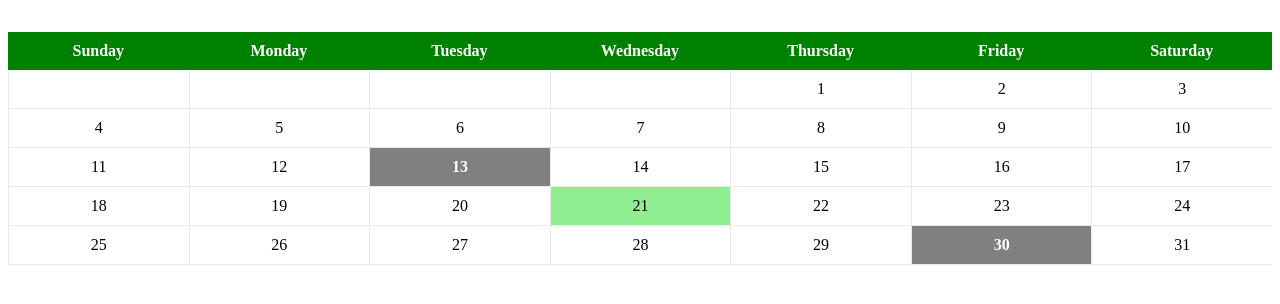
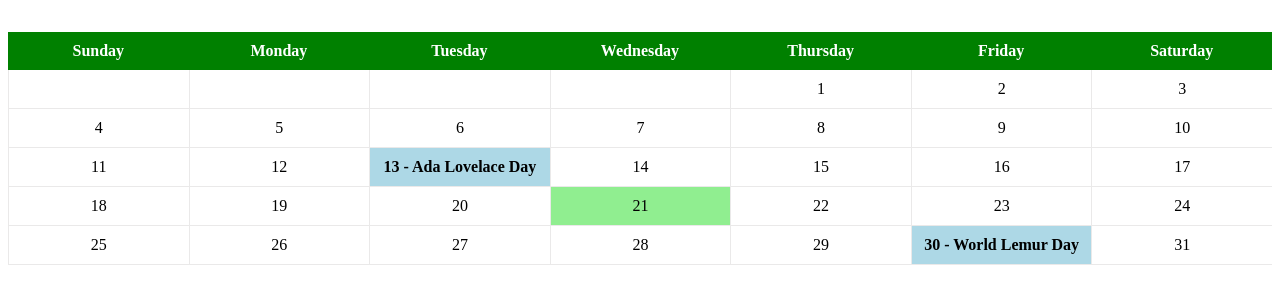
Before and after one commit to alizada-dev/Project-Days-Calendar, a website with bundled scripts: page index.html in a window 1280 px wide. Shown: the part 176-480 px from the top of the page. Built offline with nearby package versions, Linux system fonts and the light colour scheme.

Commit message:
Displaying Commemorative Days' names in the calendar

```diff
--- a/common.mjs
+++ b/common.mjs
@@ -1,8 +1,3 @@
-// This is a placeholder file which shows how you can define functions which can be used from both a browser script and a node script. You can delete the contents of the file once you have understood how it works.
-
-// export function getGreeting() {
-//     return "Hello";
-// }
 
 export function getWeekDaysNames() {
     return ["Sunday", "Monday", "Tuesday", "Wednesday", "Thursday", "Friday", "Saturday"];
--- a/public/days.json
+++ b/public/days.json
@@ -33,5 +33,11 @@
         "dayName": "Friday",
         "occurrence": "last",
         "descriptionURL": "https://codeyourfuture.github.io/Checkpoint/days/lemurs.txt"
+    },
+    {
+        "name": " International Dawn Chorus Day",
+        "monthName": "May",
+        "dayName": "Sunday",
+        "occurrence": "first"
     }
 ]
--- a/public/styles.css
+++ b/public/styles.css
@@ -53,7 +53,6 @@ main {
 }
 
 .commemorative-date {
-    background-color: grey;
+    background-color: lightblue;
     font-weight: bold;
-    color: #fff;
 }
--- a/src/web.mjs
+++ b/src/web.mjs
@@ -73,57 +73,11 @@ form.addEventListener("submit", (e) => {
     currentYear = year;
 })
 
-
-function renderCalendar(month, year) {
-
-    const months = getMonthNames();
-    const commemorativeDays = daysData;
-
-    calendarDates.innerHTML = "";
-    monthYear.textContent = `${months[month]} ${year}`;
-
-    const firstDay = new Date(year, month, 1).getDay();
-
-    const daysInMonth = new Date(year, month + 1, 0).getDate();
-
-    for (let i = 0; i < firstDay; i++) {
-        const blank = document.createElement("div");
-        calendarDates.appendChild(blank);
-    }
-
-    const today = new Date();
-
-    // Populate the days
-    for (let i = 1; i <= daysInMonth; i++) {
-        const day = document.createElement("div");
-        day.textContent = i;
-
-        // Looping through daysData
-        commemorativeDays.forEach(commemorativeDay => {
-            if (commemorativeDay.monthName == months[month]) {
-                const specialDay = calculateCommemorativeDate(year, month, commemorativeDay.dayName, commemorativeDay.occurrence);
-
-                if (i === specialDay) {
-                    day.classList.add('commemorative-date');
-                }
-            }
-        })
-
-
-        // Highlighting today's date
-        if (i === today.getDate() && month === today.getMonth() && year === today.getFullYear()) {
-            day.classList.add('current-date');
-        }
-
-        calendarDates.appendChild(day);
-    }
-}
-
-
+// Calculating commemorative dates
 function calculateCommemorativeDate(year, month, day, occurrence) {
 
     const occurrences = ["first", "second", "third"];
-    const targetOccurrence = occurrences.indexOf(occurrence);
+    const targetOccurrence = occurrences.indexOf(occurrence) + 1;
 
     const weekdays = getWeekDaysNames();
     const targetWeekDay = weekdays.indexOf(day);
@@ -131,7 +85,7 @@ function calculateCommemorativeDate(year, month, day, occurrence) {
     const daysInMonth = new Date(year, month + 1, 0).getDate();
 
     // Number of times the target weekday is encountered
-    let count = -1;
+    let count = 0;
     if (occurrence === "last") {
         for (let j = daysInMonth; j >= 1; j--) {
             // 31, 30, 29, 28, ..., 3, 2, 1
@@ -156,9 +110,65 @@ function calculateCommemorativeDate(year, month, day, occurrence) {
     }
 }
 
+// Main function
+function renderCalendar(month, year) {
 
-// console.log(calculateCommemorativeDate(2026, 9, "Tuesday", "last"));
+    const months = getMonthNames();
 
+    calendarDates.innerHTML = "";
+    monthYear.textContent = `${months[month]} ${year}`;
+
+    const firstDay = new Date(year, month, 1).getDay();
+
+    const daysInMonth = new Date(year, month + 1, 0).getDate();
+
+    for (let i = 0; i < firstDay; i++) {
+        const blank = document.createElement("div");
+        calendarDates.appendChild(blank);
+    }
+
+    const today = new Date();
+
+    // Looping through daysData
+    const commemorativeDates = [];
+    daysData.forEach(commemorativeDay => {
+        if (commemorativeDay.monthName === months[month]) {
+            const specialDay = calculateCommemorativeDate(
+                year,
+                month,
+                commemorativeDay.dayName,
+                commemorativeDay.occurrence
+            )
+            commemorativeDates.push({
+                day: specialDay,
+                name: commemorativeDay.name
+            });
+        }
+    })
+
+    // Populate the days
+    for (let i = 1; i <= daysInMonth; i++) {
+        const day = document.createElement("div");
+        day.textContent = i;
+
+        const commemorativeDay = commemorativeDates.find(x => x.day === i);
+
+        if (commemorativeDay) {
+            const commemorativeDayName = document.createElement("span");
+            commemorativeDayName.textContent = ` - ${commemorativeDay.name}`;
+            day.append(commemorativeDayName);
+
+            day.classList.add('commemorative-date');
+        }
+
+        // Highlighting today's date
+        if (i === today.getDate() && month === today.getMonth() && year === today.getFullYear()) {
+            day.classList.add('current-date');
+        }
+
+        calendarDates.appendChild(day);
+    }
+}
 
 
 function updateCalendar() {
@@ -191,7 +201,6 @@ nextMonthButton.addEventListener("click", () => {
 
 
 window.onload = function () {
-    // document.querySelector("body").innerText = `${getGreeting()} - there are ${daysData.length} known days`;
     loadWeekDays();
     loadMonths();
     loadYears();
```
